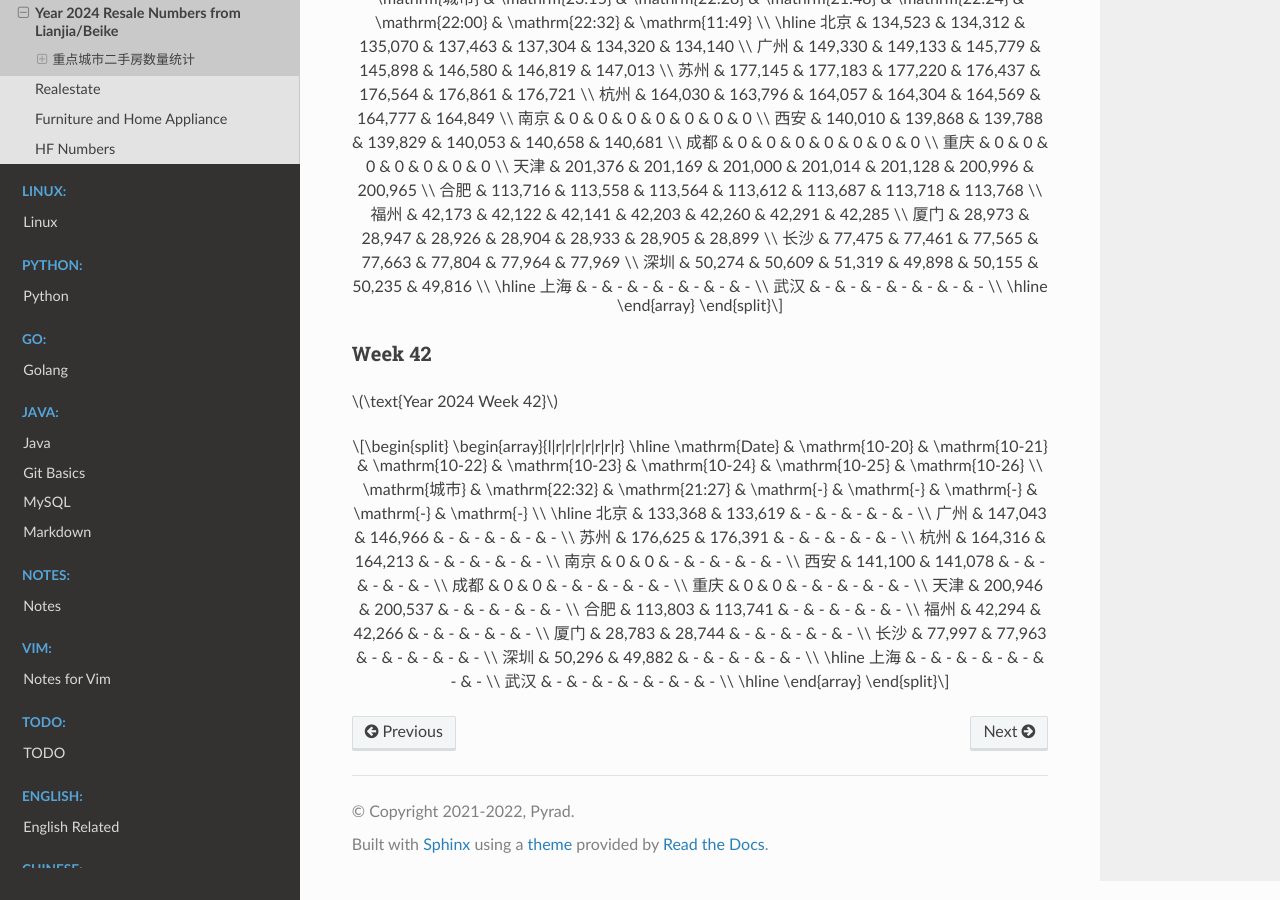
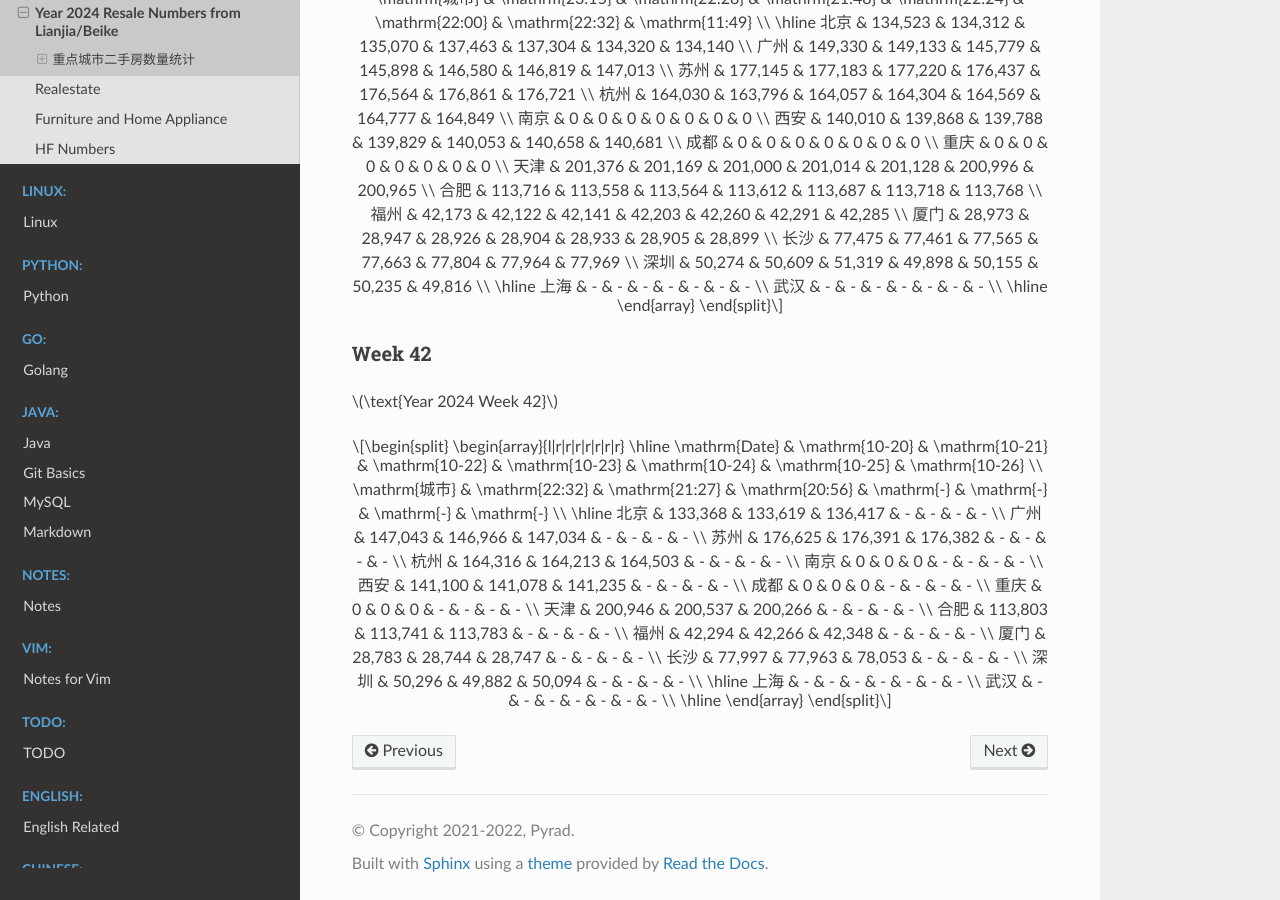
Before and after one commit to Pyrad/pyradnotes, a Sphinx documentation site: the page built from source/RealEstate/resalenumbers2024.md, in a window 1280 px wide and 900 px high, scrolled down 20294 px. Built offline with Sphinx 7.4.7 and the Read the Docs theme 3.1.0, drawn with Linux system fonts in a browser that asks for light colours; pages that are not in the unit, such as notebooks, are missing from menus; a script that is not in the unit is left out.

Commit message:
Realestate Update resale numbers 2024-10-22 20:56

```diff
--- a/source/RealEstate/resalenumbers2024.md
+++ b/source/RealEstate/resalenumbers2024.md
@@ -1355,22 +1355,22 @@
 \begin{array}{l|r|r|r|r|r|r|r}
 \hline
 \mathrm{Date} & \mathrm{10-20} & \mathrm{10-21} & \mathrm{10-22} & \mathrm{10-23} & \mathrm{10-24} & \mathrm{10-25} & \mathrm{10-26} \\
-\mathrm{城市} & \mathrm{22:32} & \mathrm{21:27} & \mathrm{-} & \mathrm{-} & \mathrm{-} & \mathrm{-} & \mathrm{-} \\
+\mathrm{城市} & \mathrm{22:32} & \mathrm{21:27} & \mathrm{20:56} & \mathrm{-} & \mathrm{-} & \mathrm{-} & \mathrm{-} \\
 \hline
-北京 & 133,368 & 133,619 & - & - & - & - & - \\
-广州 & 147,043 & 146,966 & - & - & - & - & - \\
-苏州 & 176,625 & 176,391 & - & - & - & - & - \\
-杭州 & 164,316 & 164,213 & - & - & - & - & - \\
-南京 & 0 & 0 & - & - & - & - & - \\
-西安 & 141,100 & 141,078 & - & - & - & - & - \\
-成都 & 0 & 0 & - & - & - & - & - \\
-重庆 & 0 & 0 & - & - & - & - & - \\
-天津 & 200,946 & 200,537 & - & - & - & - & - \\
-合肥 & 113,803 & 113,741 & - & - & - & - & - \\
-福州 & 42,294 & 42,266 & - & - & - & - & - \\
-厦门 & 28,783 & 28,744 & - & - & - & - & - \\
-长沙 & 77,997 & 77,963 & - & - & - & - & - \\
-深圳 & 50,296 & 49,882 & - & - & - & - & - \\
+北京 & 133,368 & 133,619 & 136,417 & - & - & - & - \\
+广州 & 147,043 & 146,966 & 147,034 & - & - & - & - \\
+苏州 & 176,625 & 176,391 & 176,382 & - & - & - & - \\
+杭州 & 164,316 & 164,213 & 164,503 & - & - & - & - \\
+南京 & 0 & 0 & 0 & - & - & - & - \\
+西安 & 141,100 & 141,078 & 141,235 & - & - & - & - \\
+成都 & 0 & 0 & 0 & - & - & - & - \\
+重庆 & 0 & 0 & 0 & - & - & - & - \\
+天津 & 200,946 & 200,537 & 200,266 & - & - & - & - \\
+合肥 & 113,803 & 113,741 & 113,783 & - & - & - & - \\
+福州 & 42,294 & 42,266 & 42,348 & - & - & - & - \\
+厦门 & 28,783 & 28,744 & 28,747 & - & - & - & - \\
+长沙 & 77,997 & 77,963 & 78,053 & - & - & - & - \\
+深圳 & 50,296 & 49,882 & 50,094 & - & - & - & - \\
 \hline
 上海 & - & - & - & - & - & - & - \\
 武汉 & - & - & - & - & - & - & - \\
```
Also changed, not shown: 1 other file.
